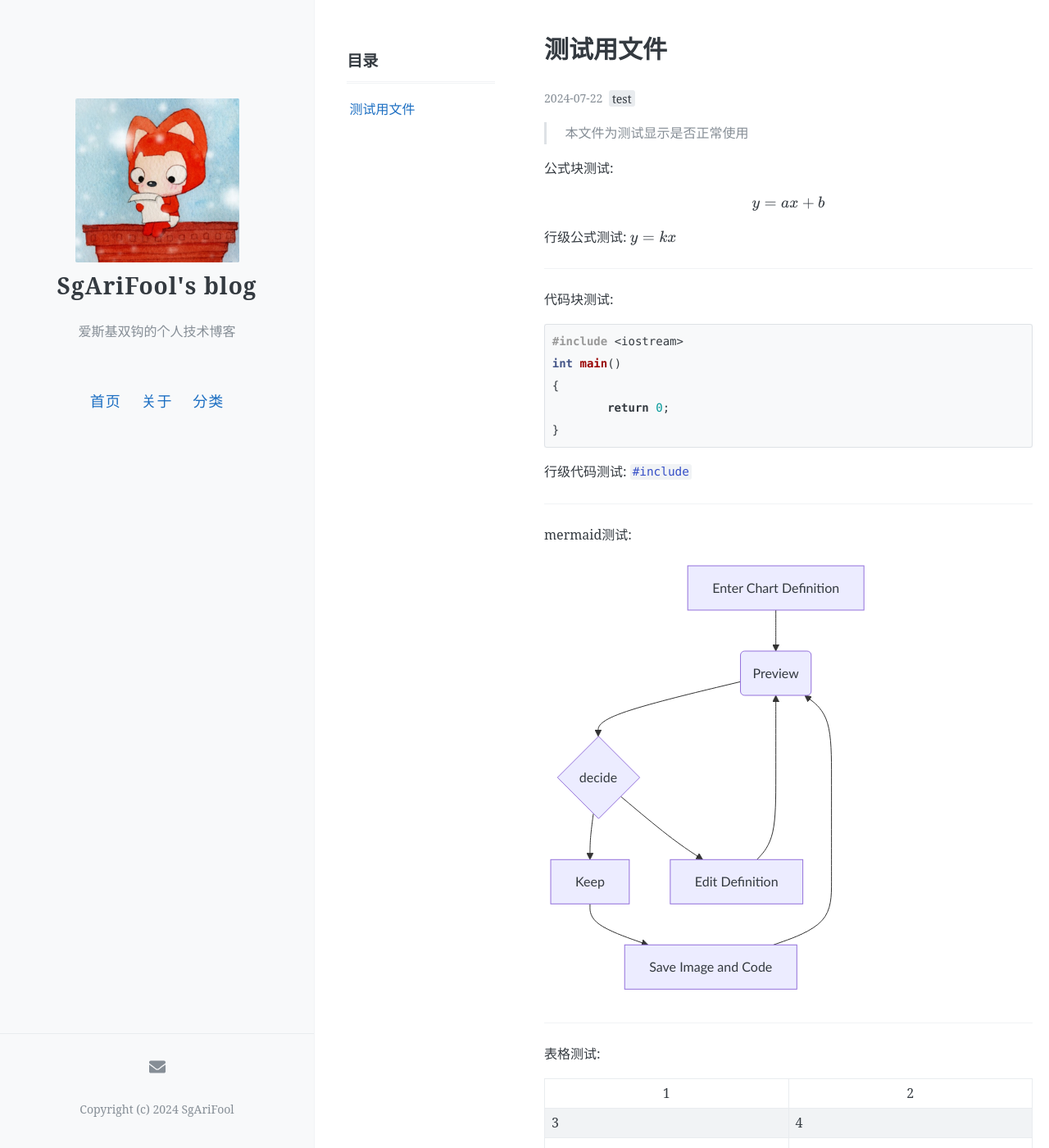
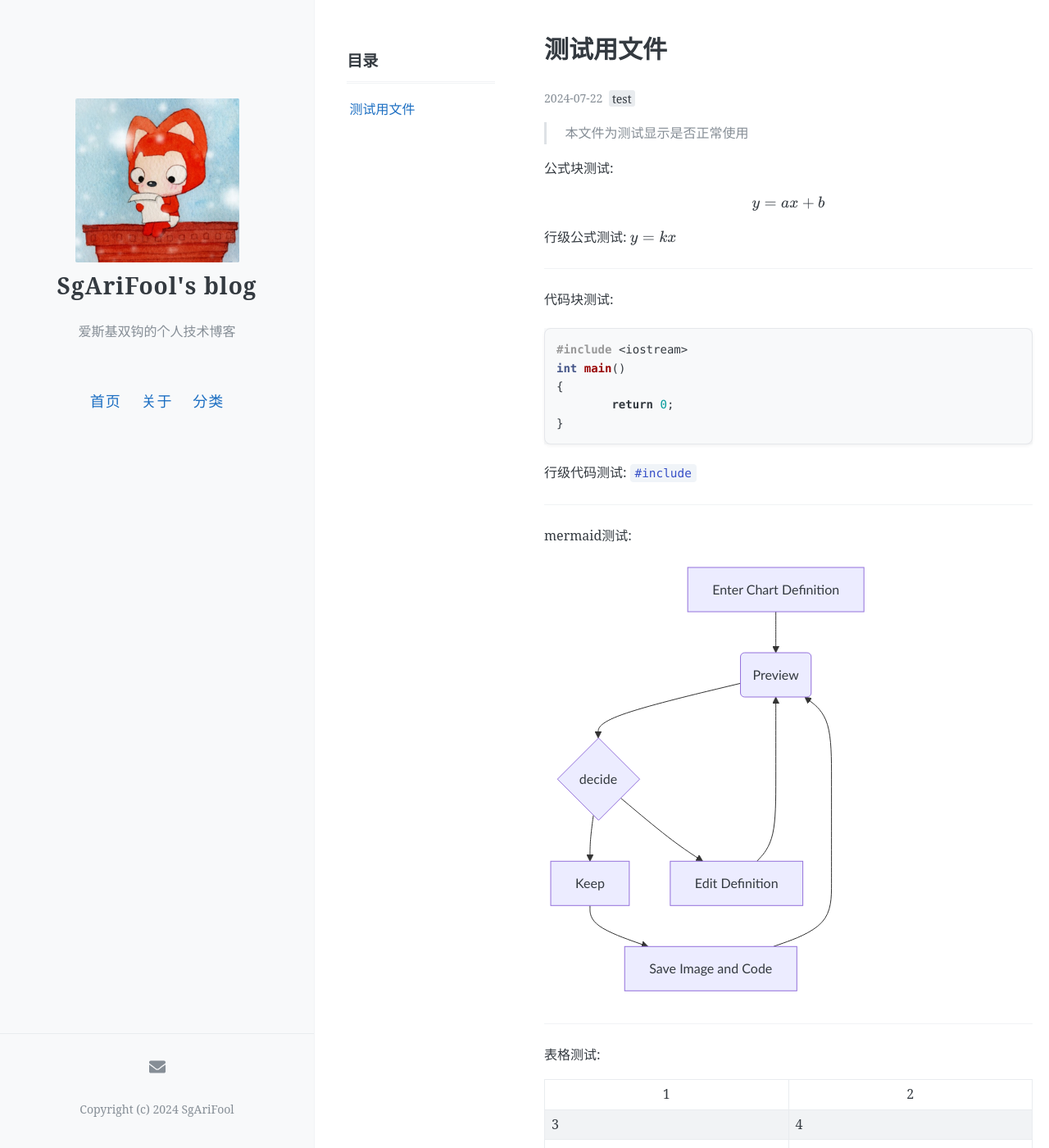
Before and after one commit to SgAriFool/sgarifool.github.io, a Jekyll site: the page built from _posts/2024-07-22-test.md, in a window 1280 px wide and 1400 px high. Shown: the whole window at 82% size. Built offline with Jekyll 4.4.1, drawn with Linux system fonts in a browser that asks for light colours; comment, search, counter and statistics services are not loaded.

Commit message:
change: change the style of code bloks

```diff
--- a/_sass/_highlights.scss
+++ b/_sass/_highlights.scss
@@ -5,18 +5,21 @@ pre, code {
 code.highlighter-rouge {
   font-size: 90%;
   color: $oc-indigo-9;
-  background-color: $oc-gray-1;
-  padding: .1em .2em;
-  border-radius: 3px;
+  background-color: #f0f4f8;  // 调整为更柔和的背景色
+  padding: .2em .4em;  // 增加内边距提升视觉空间
+  border-radius: 4px;  // 增大圆角更圆润
 }
 
 pre.highlight {
   font-size: $small-font-size;
-  padding: .45em .45em .45em .625em;
-  border: 1px solid $oc-gray-3;
-  border-radius: 3px;
-  margin: 1em 0;
-  overflow: scroll;
+  padding: 1em;  // 增加上下左右内边距
+  border: 1px solid #e5e7eb;  // 调整为更浅的边框颜色
+  border-radius: 8px;  // 增大代码块整体圆角
+  margin: 1.5em 0;  // 调整与上下文的间距
+  overflow: auto;  // 滚动条仅在内容溢出时显示
+  background-color: #f8f9fa;  // 调整为更柔和的背景色
+  box-shadow: 0 2px 4px rgba(0, 0, 0, 0.05);  // 添加轻微阴影提升层次感
+  line-height: 1.6;  // 优化行高提升可读性
 }
 
 .highlight  { background: $oc-gray-0; }
```
